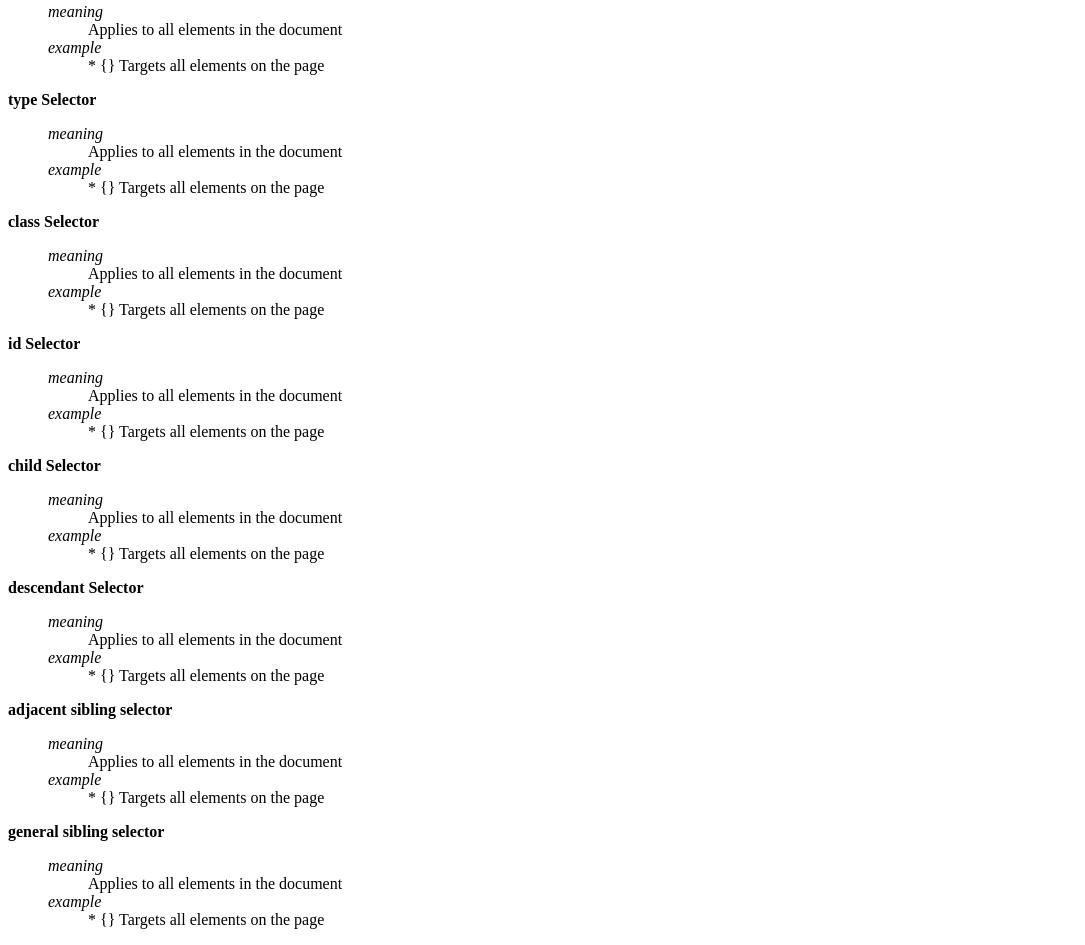
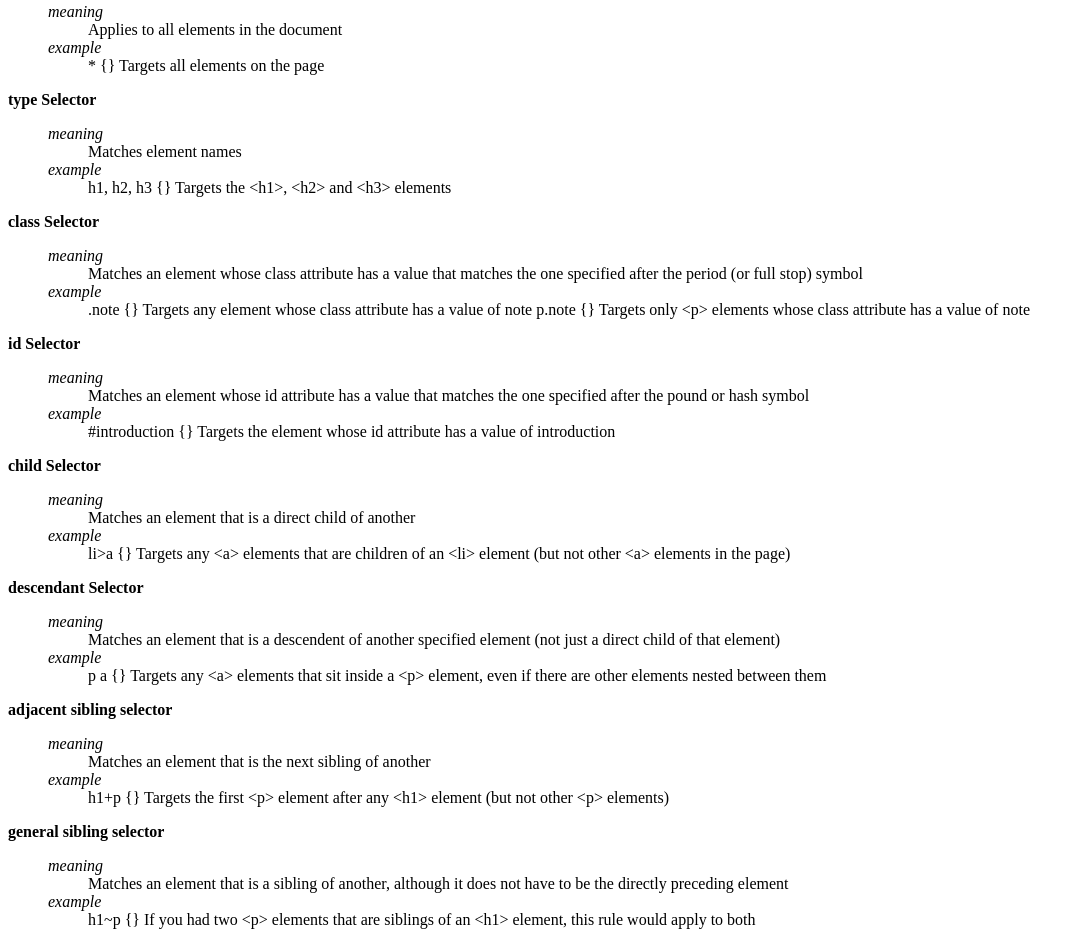
Before and after one commit to ivanprgomet-ip/HTML5_HappyCoding, a plain HTML site: page HappyCoding/2016-05-20/pages/aboutselectors.html in a window 1280 px wide. Shown: the part 271-1216 px from the top of the page, without its empty margins (0-1085 px from the left). Drawn offline with Linux system fonts and the light colour scheme.

Commit message:
added information about selectors

```diff
--- a/HappyCoding/2016-05-20/pages/aboutselectors.html
+++ b/HappyCoding/2016-05-20/pages/aboutselectors.html
@@ -5,8 +5,8 @@
     <meta charset="utf-8" />
 </head>
 <body>
-    <header><h1>about selectors</h1>
-
+    <header>
+        <h1>about selectors</h1>
         <nav>
             <ul>
                 <li><a href="#universalselector">universal selector!</a></li>
@@ -18,14 +18,9 @@
                 <li><a href="#adjsiblingselector">adjacent sibling selector!</a></li>
                 <li><a href="#gensiblingselector">general sibling selector!</a></li>
             </ul>
-
-
         </nav>
     </header>
-
-
     <article id="selectordefinitions">
-
         <dl>
             <dt id="universalselector"><b>Universal Selector</b></dt>
             <dd>
@@ -40,63 +35,87 @@
             <dd>
                 <dl>
                     <dt><em>meaning</em></dt>
-                    <dd>Applies to all elements in the document</dd>
+                    <dd>Matches element names</dd>
                     <dt><em>example</em></dt>
-                    <dd>* {} Targets all elements on the page</dd>
+                    <dd>
+                        h1, h2, h3 {} Targets the &lt;h1&gt;, &lt;h2&gt; and &lt;h3&gt; elements
+                    </dd>
                 </dl>
             </dd>
             <dt id="classselector"><b>class Selector</b></dt>
             <dd>
                 <dl>
                     <dt><em>meaning</em></dt>
-                    <dd>Applies to all elements in the document</dd>
+                    <dd>
+                        Matches an element whose class attribute has a value that matches the one specified after the period (or full stop) symbol
+                    </dd>
                     <dt><em>example</em></dt>
-                    <dd>* {} Targets all elements on the page</dd>
+                    <dd>
+                        .note {} Targets any element whose class attribute has a value of note p.note {} Targets only &lt;p&gt; elements whose class attribute has a value of note
+                    </dd>
                 </dl>
             </dd>
             <dt id="idselector"><b>id Selector</b></dt>
             <dd>
                 <dl>
                     <dt><em>meaning</em></dt>
-                    <dd>Applies to all elements in the document</dd>
+                    <dd>
+                        Matches an element whose id attribute has a value that matches the one specified after the pound or hash symbol
+                    </dd>
                     <dt><em>example</em></dt>
-                    <dd>* {} Targets all elements on the page</dd>
+                    <dd>
+                        #introduction {} Targets the element whose id attribute has a value of introduction
+                    </dd>
                 </dl>
             </dd>
             <dt id="childselector"><b>child Selector</b></dt>
             <dd>
                 <dl>
                     <dt><em>meaning</em></dt>
-                    <dd>Applies to all elements in the document</dd>
+                    <dd>
+                        Matches an element that is a direct child of another
+                    </dd>
                     <dt><em>example</em></dt>
-                    <dd>* {} Targets all elements on the page</dd>
+                    <dd>
+                        li>a {} Targets any &lt;a&gt; elements that are children of an &lt;li&gt; element (but not other &lt;a&gt; elements in the page)
+                    </dd>
                 </dl>
             </dd>
             <dt id="descendantselector"><b>descendant Selector</b></dt>
             <dd>
                 <dl>
                     <dt><em>meaning</em></dt>
-                    <dd>Applies to all elements in the document</dd>
+                    <dd>
+                        Matches an element that is a descendent of another specified element (not just a direct child of that element)
+                    </dd>
                     <dt><em>example</em></dt>
-                    <dd>* {} Targets all elements on the page</dd>
+                    <dd>p a {} Targets any &lt;a&gt; elements that sit inside a &lt;p&gt; element, even if there are other elements nested between them</dd>
                 </dl>
             </dd>
             <dt id="adjsiblingselector"><b>adjacent sibling selector</b></dt>
             <dd>
                 <dl>
                     <dt><em>meaning</em></dt>
-                    <dd>Applies to all elements in the document</dd>
+                    <dd>
+                        Matches an element that is the next sibling of another
+                    </dd>
                     <dt><em>example</em></dt>
-                    <dd>* {} Targets all elements on the page</dd>
+                    <dd>
+                        h1+p {} Targets the first &lt;p&gt; element after any &lt;h1&gt; element (but not other &lt;p&gt; elements)
+                    </dd>
                 </dl>
             </dd>
             <dt id="gensiblingselector"><b>general sibling selector</b></dt>
             <dd>
                 <dl>
                     <dt><em>meaning</em></dt>
-                    <dd>Applies to all elements in the document</dd>
+                    <dd>
+                        Matches an element that is a sibling of another, although it does not have to be the directly preceding element
+                    </dd>
                     <dt><em>example</em></dt>
-                    <dd>* {} Targets all elements on the page</dd>
+                    <dd>
+                        h1~p {} If you had two &lt;p&gt; elements that are siblings of an &lt;h1&gt; element, this rule would apply to both
+                    </dd>
                 </dl>
             </dd>
         </dl>
```
Lines whose indentation alone changed are shown as unchanged.
